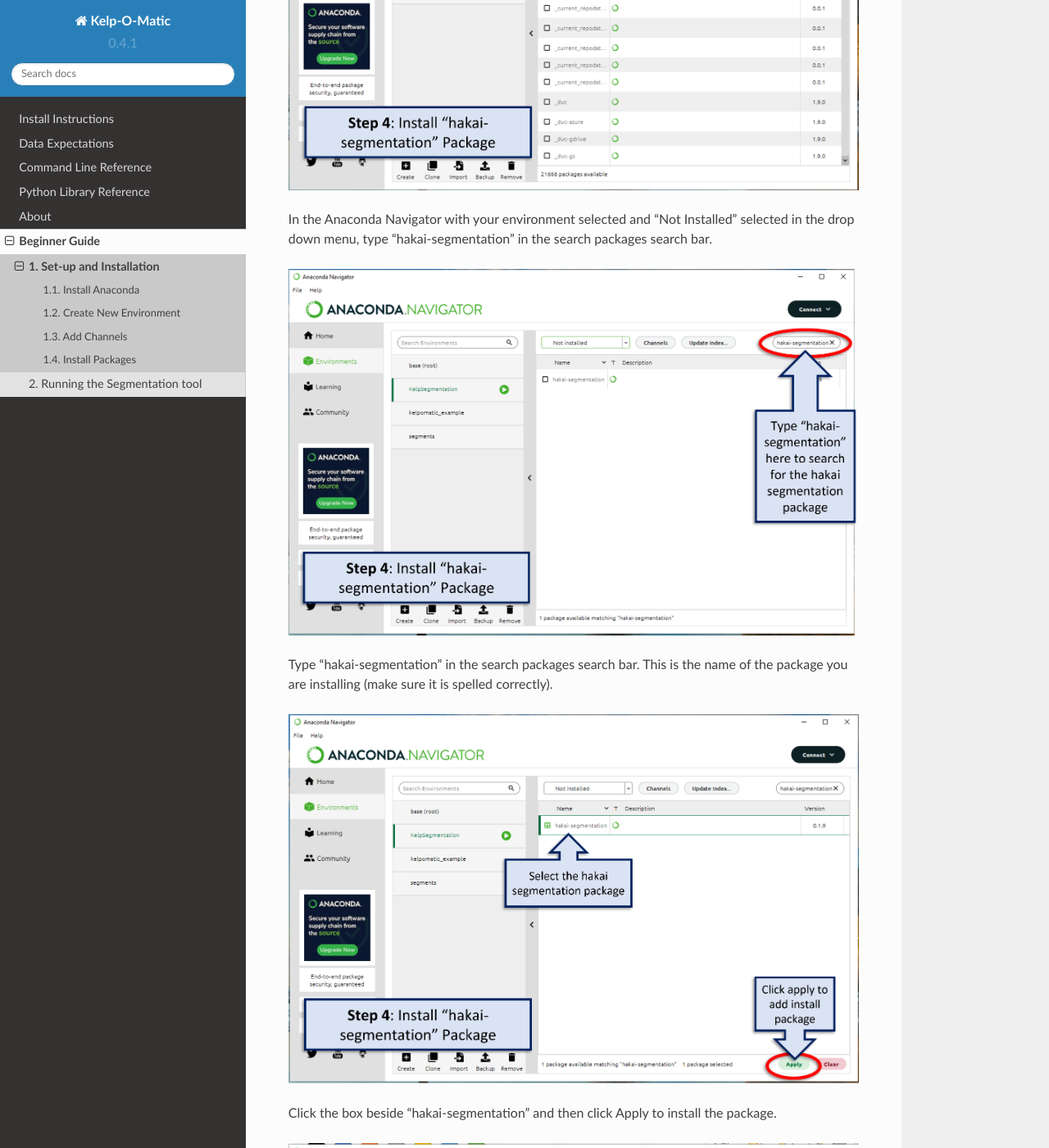
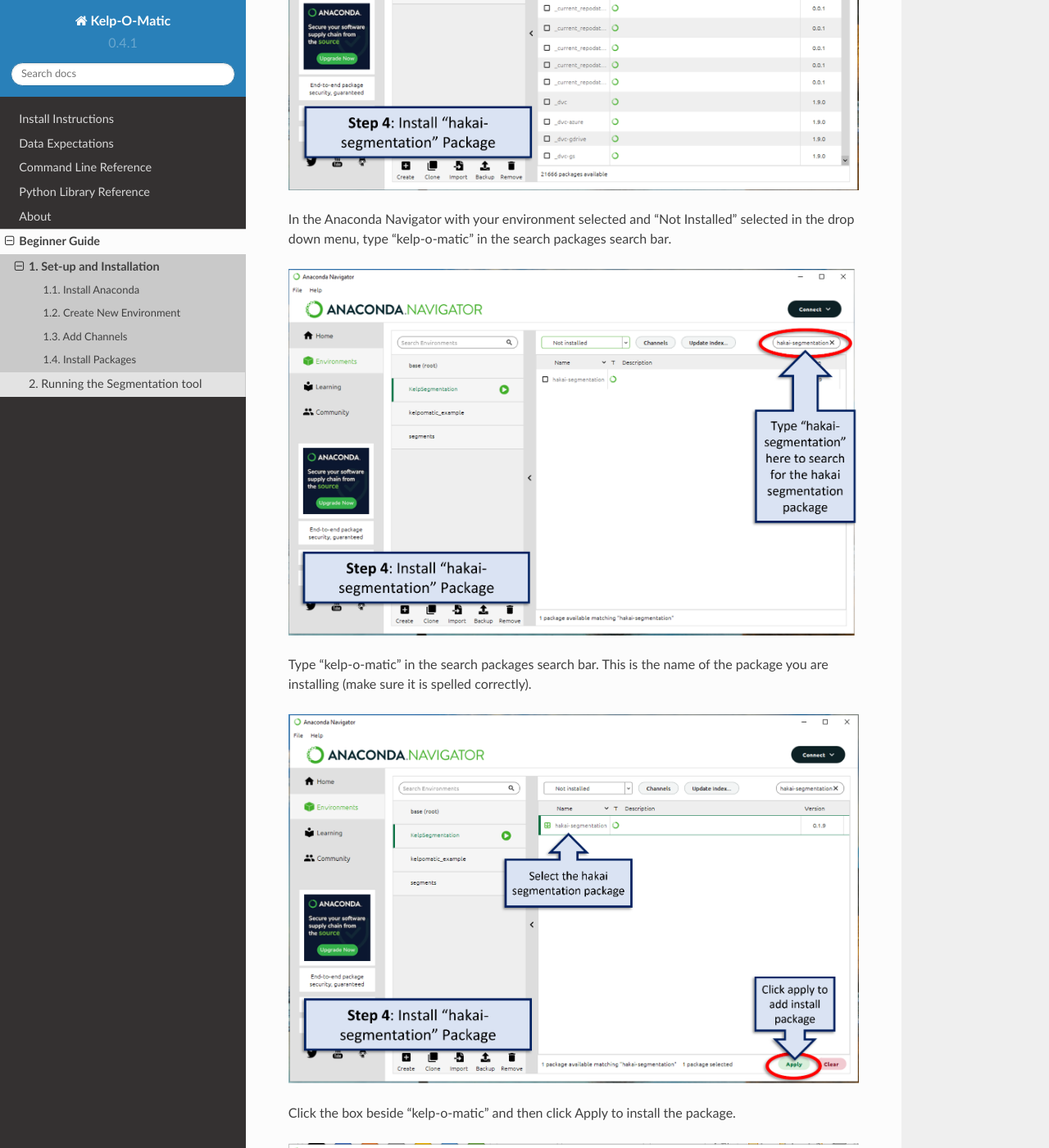
Before and after one commit to HakaiInstitute/kelp-o-matic, a Sphinx documentation site: the page built from docs/beginner_guide_setup.rst, in a window 1280 px wide and 1400 px high, scrolled down 5841 px. Shown: the whole window at 82% size. Built offline with Sphinx 7.4.7 and the Read the Docs theme 2.0.0, drawn with Linux system fonts in a browser that asks for light colours; some of the changed text lies outside the part shown.

Commit message:
More documentation updates

```diff
--- a/README.rst
+++ b/README.rst
@@ -4,5 +4,5 @@
 
 Segmentation Tools for Remotely Sensed RPAS Imagery
 
-`Go To Documentation <http://hakai-segmentation.readthedocs.io/>`_
+`Go To Documentation <http://kelp-o-matic.readthedocs.io/>`_
 ------------------------------------------------------------
--- a/docs/beginner_guide_index.rst
+++ b/docs/beginner_guide_index.rst
@@ -2,10 +2,10 @@
 Beginner Guide
 **************
 
-The hakai-segmentation tool is a program which will detect floating canopy kelp from high resolution RGB imagery such as RPAS
+The kelp-o-matic tool is a program which will detect floating canopy kelp from high resolution RGB imagery such as RPAS
 (remotely piloted aircraft systems).
 
-This document outlines step-by-step how to execute the hakai-segmentation tool for those with little to no experience with programming.
+This document outlines step-by-step how to execute the kelp-o-matic tool for those with little to no experience with programming.
 
 .. toctree::
     :numbered:
--- a/docs/beginner_guide_setup.rst
+++ b/docs/beginner_guide_setup.rst
@@ -1,7 +1,7 @@
 Set-up and Installation
 =======================
 
-Before you can run the hakai-segmentation tool, you will need to set up some programs which will allow the tool to run. Once
+Before you can run the kelp-o-matic tool, you will need to set up some programs which will allow the tool to run. Once
 set-up is complete the tool can be run very easily from ones terminal.
 
 Install Anaconda
@@ -44,7 +44,7 @@
 Give the new environment a name in the dialogue box that pops up, *e.g.* “KelpSegmentation”.
 Select a Python version that begins with "3.9".
 
-..  warning:: ``hakai-segmentation`` currently supports Python versions 3.7, 3.8, and 3.9 only. Installation will not work for other versions.
+..  warning:: ``kelp-o-matic`` currently supports Python versions 3.7, 3.8, and 3.9 only. Installation will not work for other versions.
 
 ----
 
@@ -78,22 +78,22 @@
 Install Packages
 ----------------
 
-Next you will install the “hakai-segmentation” package in your environment.
+Next you will install the “kelp-o-matic” package in your environment.
 
 ..  image:: ./images/install_packages1.png
     :width: 100%
 
-In the Anaconda Navigator with your environment selected and “Not Installed” selected in the drop down menu, type “hakai-segmentation” in the search packages search bar.
+In the Anaconda Navigator with your environment selected and “Not Installed” selected in the drop down menu, type “kelp-o-matic” in the search packages search bar.
 
 ..  image:: ./images/install_packages2.png
     :width: 100%
 
-Type “hakai-segmentation” in the search packages search bar. This is the name of the package you are installing (make sure it is spelled correctly).
+Type “kelp-o-matic” in the search packages search bar. This is the name of the package you are installing (make sure it is spelled correctly).
 
 ..  image:: ./images/install_packages3.png
     :width: 100%
 
-Click the box beside “hakai-segmentation” and then click Apply to install the package.
+Click the box beside “kelp-o-matic” and then click Apply to install the package.
 
 ..  image:: ./images/install_packages4.png
     :width: 100%
@@ -103,7 +103,7 @@
 ..  image:: ./images/install_packages5.png
     :width: 100%
 
-Now when you select Installed on the drop-down menu the “hakai-segmentation” package should appear.
+Now when you select Installed on the drop-down menu the “kelp-o-matic” package should appear.
 
 **Part 1 set-up is now complete!**
 
--- a/docs/cli.rst
+++ b/docs/cli.rst
@@ -1,8 +1,8 @@
 Command Line Reference
 ======================
 
-The ``hakai-segmentation`` package includes one command line tool, ``kom``. It will be registered in the same Conda environment
-that the ``hakai-segmentation`` package is installed to.
+The ``kelp-o-matic`` package includes one command line tool, ``kom``. It will be registered in the same Conda environment
+that the ``kelp-o-matic`` package is installed to.
 
 .. code-block:: console
 
--- a/docs/expectations.rst
+++ b/docs/expectations.rst
@@ -1,7 +1,7 @@
 Data Expectations
 =================
 
-All interfaces to ``hakai-segmentation`` tool make the following assumptions about input images:
+All interfaces to ``kelp-o-matic`` tool make the following assumptions about input images:
 
 1. The range of values in the input are in the interval [0, 255] and the datatype is Unsigned 8-bit (Often called "uint8" or "Byte" in software).
 2. The first three channels of the image are the Red, Green, and Blue bands, in that order. Extra channels are fine and will be ignored.
```
Also changed, not shown: docs/index.rst (+9 -9 lines), docs/installation.rst (+4 -4 lines), 1 other file.
